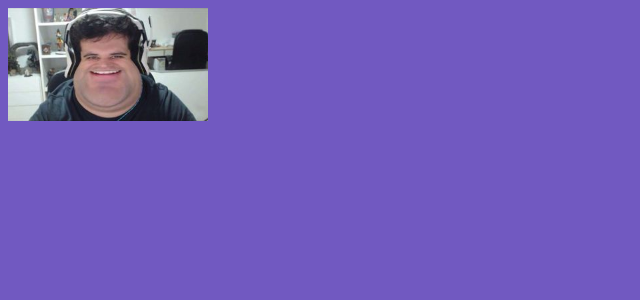
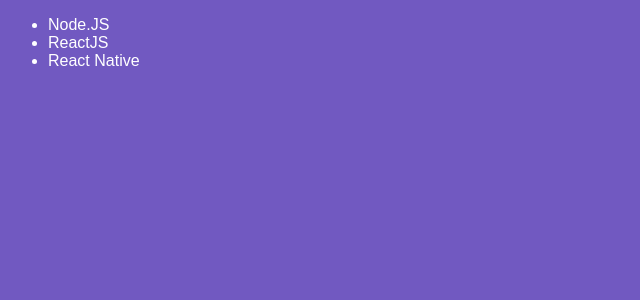
Before and after one commit to jonatasferreirajk/GoStack, a React app in the folder modulo04/: page / in a window 1280 px wide. Shown: the top 300 px of the page, without its empty margins (0-640 px from the left). Built offline with nearby package versions, Linux system fonts and the light colour scheme.

Commit message:
Class components

```diff
--- a/modulo04/babel.config.js
+++ b/modulo04/babel.config.js
@@ -3,4 +3,7 @@ module.exports = {
     "@babel/preset-env",
     "@babel/preset-react"
   ],
+  plugins: [
+    '@babel/plugin-proposal-class-properties'
+  ]
 };
--- a/modulo04/package.json
+++ b/modulo04/package.json
@@ -9,6 +9,7 @@
   },
   "devDependencies": {
     "@babel/core": "^7.11.6",
+    "@babel/plugin-proposal-class-properties": "^7.10.4",
     "@babel/preset-env": "^7.11.5",
     "@babel/preset-react": "^7.10.4",
     "babel-loader": "^8.1.0",
--- a/modulo04/src/App.js
+++ b/modulo04/src/App.js
@@ -1,11 +1,10 @@
 import React from 'react';
 import './App.css';
 
-import profile from './assets/dava.jpg';
-
+import TechList from './components/TechList';
 
 function App(){
-  return <img width="200" src={profile} alt=""/>
+  return <TechList />
 
 }
 
--- /dev/null
+++ b/modulo04/src/components/TechList.js
@@ -0,0 +1,25 @@
+import React, {Component} from 'react';
+
+class TechList extends Component{
+
+  state={
+    techs: [
+      'Node.js',
+      'ReactJS',
+      'React Native'
+    ]
+  };
+
+
+  render(){
+    return (
+      <ul>
+        <li>Node.JS</li>
+        <li>ReactJS</li>
+        <li>React Native</li>
+      </ul>
+    );
+  }
+}
+
+export default TechList;
```
